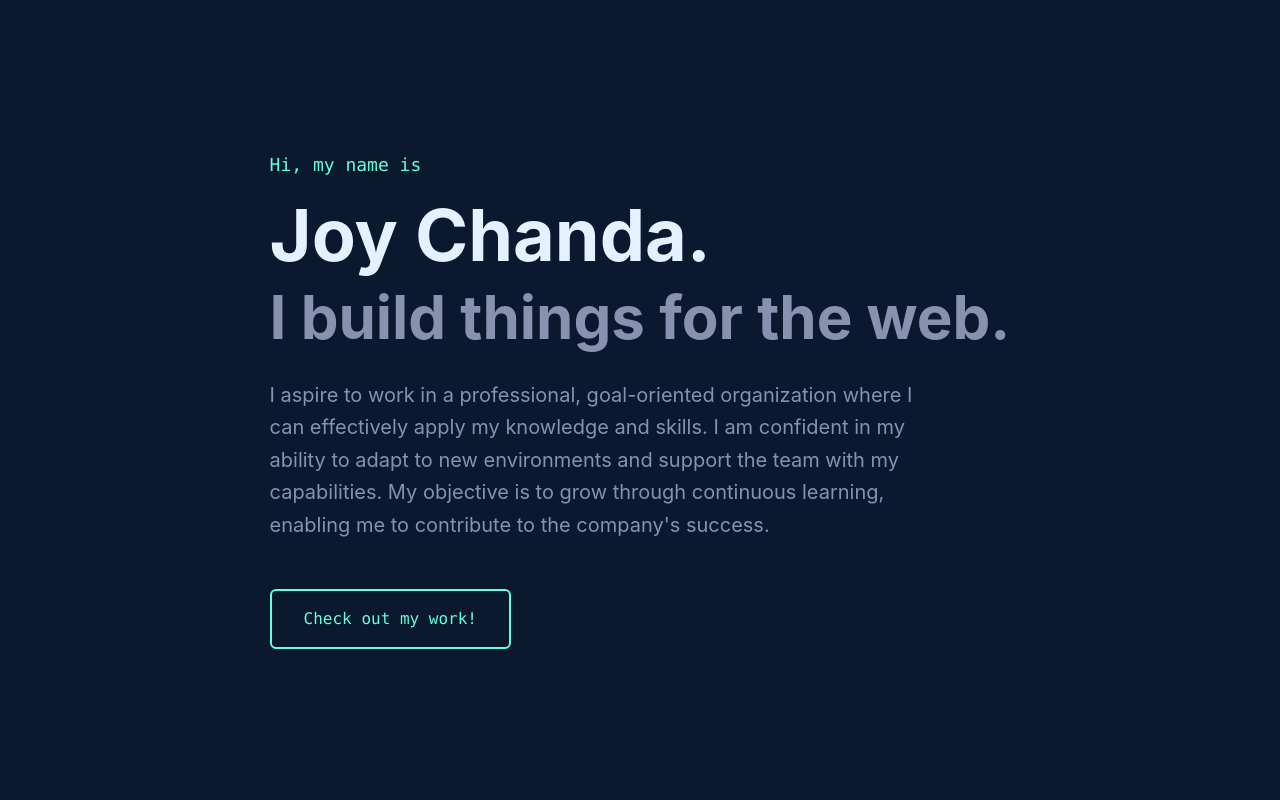
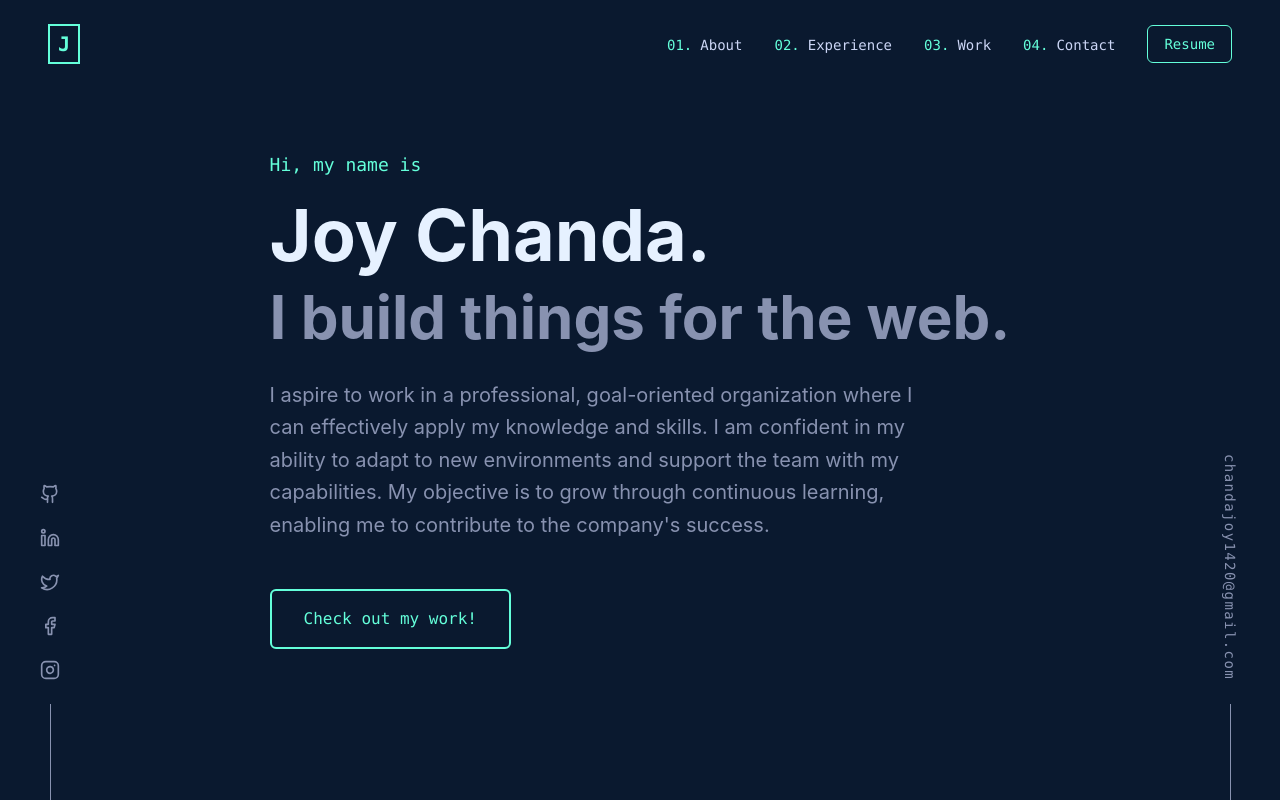
Before and after one commit to JoyChanda/Joy-s-Portfolio, a Next.js app: page / in a window 1280 px wide. Built offline with nearby package versions, Linux system fonts and the light colour scheme.

Commit message:
add navigation header, social links sidebar and personal constants

```diff
--- a/src/app/page.tsx
+++ b/src/app/page.tsx
@@ -1,8 +1,12 @@
 import Hero from "@/components/Hero";
+import Header from "@/components/Header";
+import SocialBar from "@/components/SocialBar";
 
 export default function Home() {
   return (
     <main className="flex min-h-screen flex-col items-center justify-between">
+      <Header />
+      <SocialBar />
       <Hero />
     </main>
   );
--- /dev/null
+++ b/src/components/Header.tsx
@@ -0,0 +1,69 @@
+"use client";
+import React, { useState, useEffect } from "react";
+import { motion } from "framer-motion";
+import { JOYS_INFO, NAV_LINKS } from "@/constants/info";
+
+export default function Header() {
+  const [scrolled, setScrolled] = useState(false);
+
+  useEffect(() => {
+    const handleScroll = () => {
+      setScrolled(window.scrollY > 50);
+    };
+    window.addEventListener("scroll", handleScroll);
+    return () => window.removeEventListener("scroll", handleScroll);
+  }, []);
+
+  return (
+    <motion.header
+      initial={{ y: -100 }}
+      animate={{ y: 0 }}
+      transition={{ duration: 0.5 }}
+      className={`fixed top-0 w-full z-50 transition-all duration-300 ${
+        scrolled ? "bg-background-dark/80 backdrop-blur-md py-4 shadow-lg" : "bg-transparent py-6"
+      }`}
+    >
+      <nav className="container mx-auto px-6 md:px-12 flex justify-between items-center">
+        <motion.div
+          whileHover={{ scale: 1.05 }}
+          className="text-primary font-mono text-xl font-bold border-2 border-primary px-2 py-1"
+        >
+          J
+        </motion.div>
+
+        <div className="hidden md:flex items-center space-x-8">
+          <ul className="flex space-x-8">
+            {NAV_LINKS.map((link, index) => (
+              <motion.li
+                key={link.name}
+                initial={{ opacity: 0, y: -20 }}
+                animate={{ opacity: 1, y: 0 }}
+                transition={{ duration: 0.5, delay: index * 0.1 }}
+              >
+                <a
+                  href={link.href}
+                  className="font-mono text-sm text-text-normal hover:text-primary transition-colors duration-300"
+                >
+                  <span className="text-primary mr-2">0{index + 1}.</span>
+                  {link.name}
+                </a>
+              </motion.li>
+            ))}
+          </ul>
+
+          <motion.a
+            initial={{ opacity: 0, y: -20 }}
+            animate={{ opacity: 1, y: 0 }}
+            transition={{ duration: 0.5, delay: 0.5 }}
+            href={JOYS_INFO.resume}
+            className="border border-primary text-primary px-4 py-2 rounded-md font-mono text-sm hover:bg-primary-light transition-colors duration-300"
+          >
+            Resume
+          </motion.a>
+        </div>
+
+        {/* Mobile menu button could go here */}
+      </nav>
+    </motion.header>
+  );
+}
--- /dev/null
+++ b/src/components/SocialBar.tsx
@@ -0,0 +1,56 @@
+"use client";
+import React from "react";
+import { motion } from "framer-motion";
+import { Github, Linkedin, Twitter, Facebook, Instagram } from "lucide-react";
+import { JOYS_INFO } from "@/constants/info";
+
+export default function SocialBar() {
+  const socials = [
+    { icon: <Github size={20} />, href: JOYS_INFO.socials.github },
+    { icon: <Linkedin size={20} />, href: JOYS_INFO.socials.linkedin },
+    { icon: <Twitter size={20} />, href: JOYS_INFO.socials.twitter },
+    { icon: <Facebook size={20} />, href: JOYS_INFO.socials.facebook },
+    { icon: <Instagram size={20} />, href: JOYS_INFO.socials.instagram },
+  ];
+
+  return (
+    <>
+      {/* Left side socials */}
+      <motion.div
+        initial={{ opacity: 0 }}
+        animate={{ opacity: 1 }}
+        transition={{ duration: 0.5, delay: 1 }}
+        className="fixed bottom-0 left-10 hidden lg:flex flex-col items-center space-y-6 after:content-[''] after:w-[1px] after:h-24 after:bg-text-dim after:mt-6"
+      >
+        {socials.map((social, index) => (
+          <motion.a
+            key={index}
+            href={social.href}
+            target="_blank"
+            rel="noopener noreferrer"
+            whileHover={{ y: -4, color: "var(--color-primary)" }}
+            className="text-text-dim transition-all duration-300"
+          >
+            {social.icon}
+          </motion.a>
+        ))}
+      </motion.div>
+
+      {/* Right side email */}
+      <motion.div
+        initial={{ opacity: 0 }}
+        animate={{ opacity: 1 }}
+        transition={{ duration: 0.5, delay: 1 }}
+        className="fixed bottom-0 right-10 hidden lg:flex flex-col items-center space-y-6 after:content-[''] after:w-[1px] after:h-24 after:bg-text-dim after:mt-6"
+      >
+        <motion.a
+          href={`mailto:${JOYS_INFO.email}`}
+          whileHover={{ y: -4, color: "var(--color-primary)" }}
+          className="font-mono text-sm tracking-widest text-text-dim [writing-mode:vertical-rl] transition-all duration-300"
+        >
+          {JOYS_INFO.email}
+        </motion.a>
+      </motion.div>
+    </>
+  );
+}
--- /dev/null
+++ b/src/constants/info.ts
@@ -0,0 +1,20 @@
+export const JOYS_INFO = {
+  name: "Joy Chanda",
+  title: "Full Stack Developer",
+  email: "chandajoy1420@gmail.com",
+  socials: {
+    github: "https://github.com/JoyChanda",
+    linkedin: "https://www.linkedin.com/in/joy-chanda/",
+    twitter: "https://twitter.com/demo",
+    facebook: "https://facebook.com/demo",
+    instagram: "https://instagram.com/demo",
+  },
+  resume: "#", // Placeholder for now
+};
+
+export const NAV_LINKS = [
+  { name: "About", href: "#about" },
+  { name: "Experience", href: "#experience" },
+  { name: "Work", href: "#work" },
+  { name: "Contact", href: "#contact" },
+];
```
